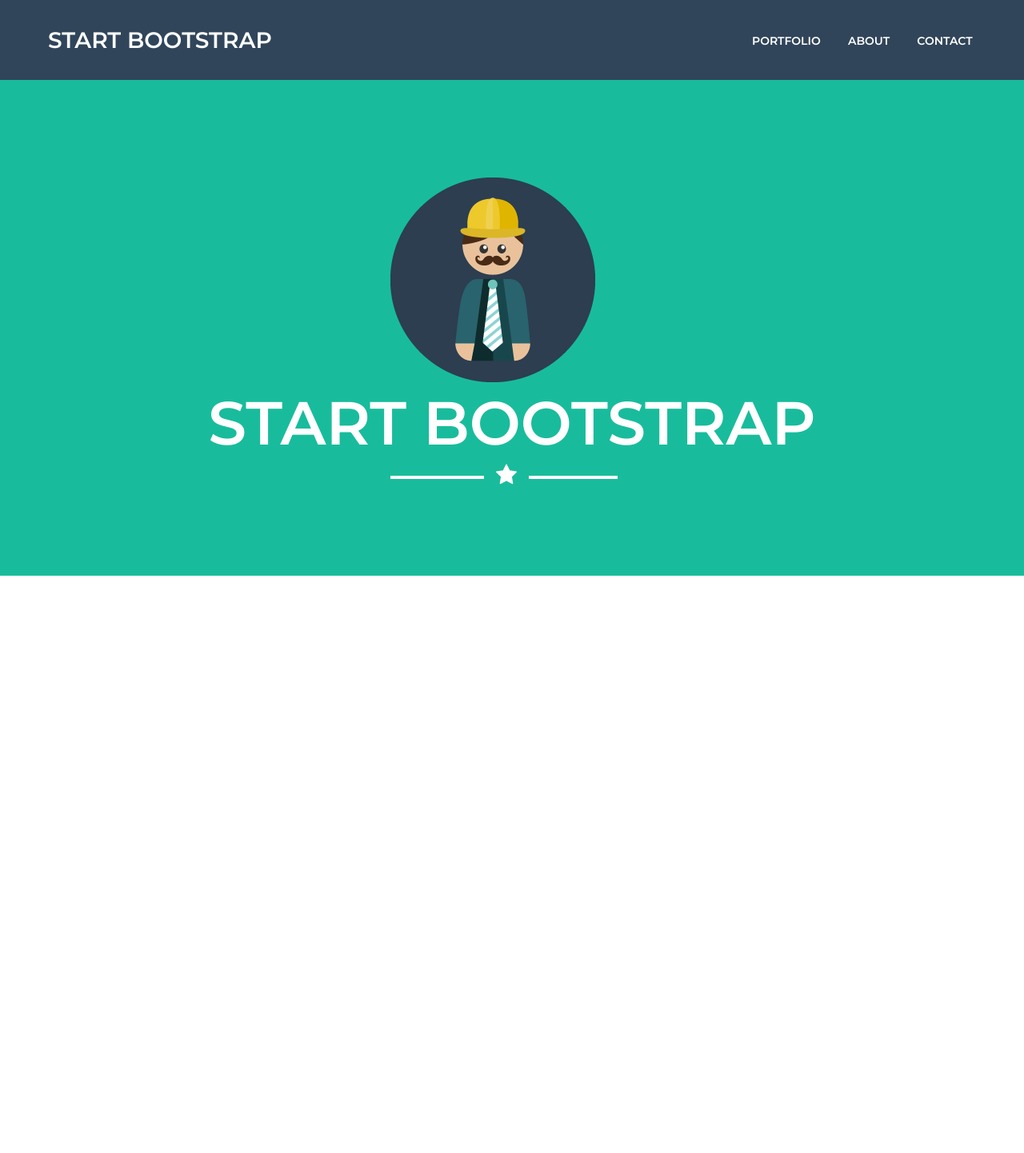
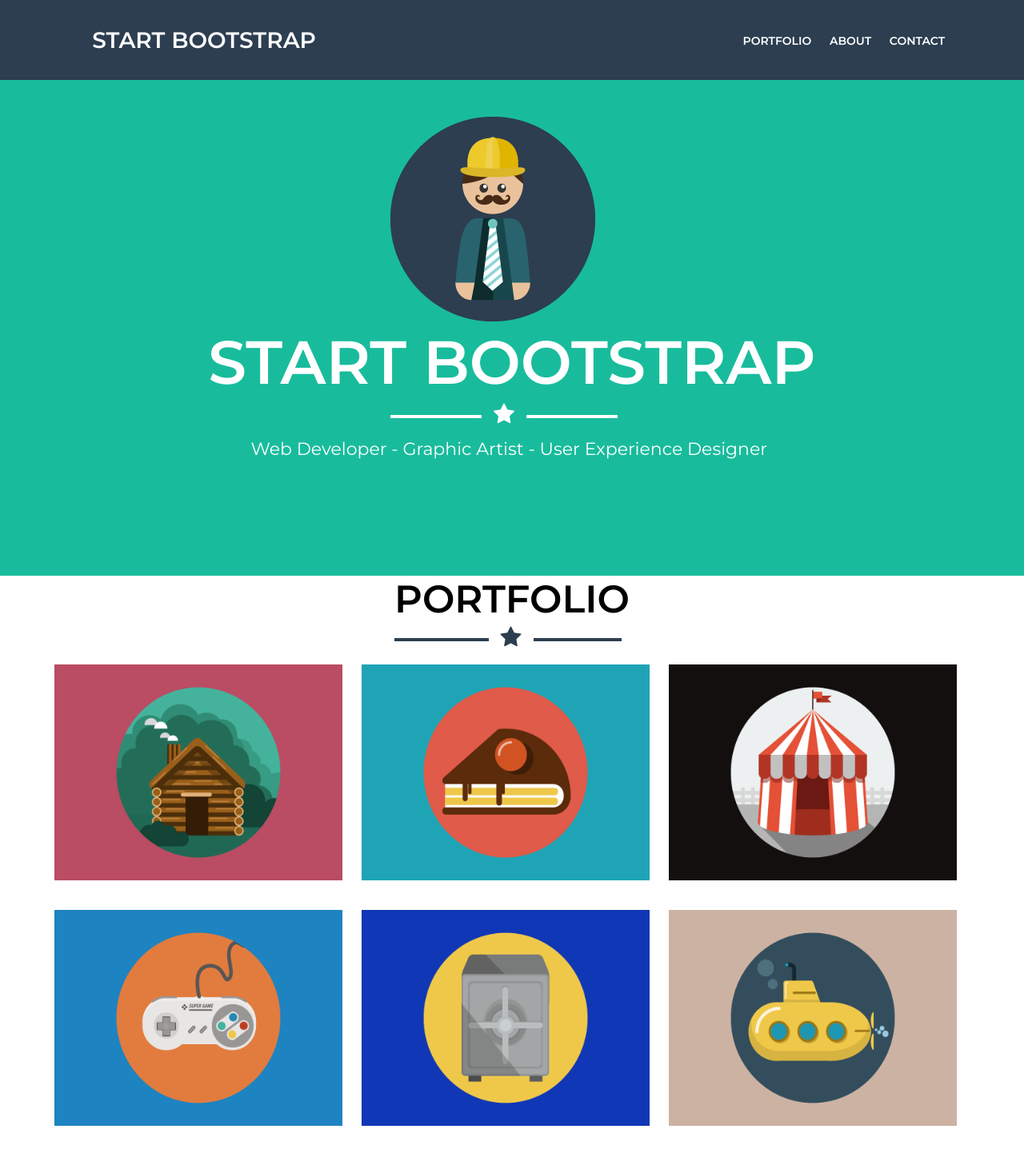
Before and after one commit to maryleo3007/Leccion30Enunciado, a plain HTML site: page index.html in a window 1280 px wide. Shown: the whole page at 80% size. Before the commit the page ends 800 px from the top, so only its background shows below. Drawn offline with Linux system fonts and the light colour scheme.

Commit message:
add portfolio

```diff
--- a/css/common.css
+++ b/css/common.css
@@ -1,6 +1,40 @@
 /*
  * Estilos reutilizables
  */
+ .cls-display-flex{
+   display: flex;
+ }
+ .cls-flex-direction{
+   flex-direction: row;
+ }
+ .cls-justify-content{
+   justify-content: space-between;
+ }
+ .cls-align-items{
+   align-items: center;
+ }
+ .color-font-blue{
+   color: #2c3e50;
+ }
+ .color-font-white{
+   color: #ffffff;
+ }
+ .hr-border-blue{
+   border: 2px solid #2c3e50;
+   background: #ffffff;
+ }
+ .hr-border-white{
+     border: 2px solid #ffffff;
+ }
+ .icon-white{
+   background: #18bc9c;
+   color: #ffffff;
+ }
+ .icon-blue{
+   background: #ffffff;
+   color: #2c3e50;
+ }
+ .
 [class*="col-"]{
   float:left;
 }
--- a/css/main.css
+++ b/css/main.css
@@ -1,26 +1,36 @@
-/*
- * Estilos de tu proyecto
- */
+
  *{
    box-sizing: content-box;
    padding: 0;
    margin: 0;
    font-family: 'Montserrat', sans-serif;
  }
+ /*
+ * Styles navigator
+ */
  #nav-freelancer{
+   background-color: #2c3e50;
+   position: fixed;
+   width: 100%;
+   transition: 0.35s ease;
+   z-index: 9999;
+ }
+ .nav-height{
    height: 100px;
-   background-color: #31455a;
-   display: fixed;
-   width: 100%;
-   display: flex;
-   flex-direction: row;
-   justify-content: space-between;
-   align-items: center;
+ }
+ .nav-height-scroll{
+   height: 70px;
  }
  .h1-nav{
-   padding-left: 60px;
+   padding-left: 9%;
    color: #fff;
    font-size: 28px;
+   transition: 0.35s ease;
+ }
+ .h1-nav-scroll{
+   font-size: 18px;
+   color: #fff;
+   padding-left: 9%;
  }
  .contain-listnav{
    width: 370px;
@@ -33,17 +43,60 @@
 }
 .list-nav li{
   display: inline-flex;
-  padding-left: 30px;
+  padding-left: 5%;
 }
+/*
+* styles- header
+*/
+#nav-freelancer{
+  background-color: #2c3e50;
+  position: fixed;
+  width: 100%;
+  transition: 0.35s ease;
+  z-index: 9999;
+}
+.nav-height{
+  height: 100px;
+}
+.nav-height-scroll{
+  height: 70px;
+}
+.h1-nav{
+  padding-left: 9%;
+  color: #fff;
+  font-size: 28px;
+  transition: 0.35s ease;
+}
+.h1-nav-scroll{
+  font-size: 18px;
+  color: #fff;
+  padding-left: 9%;
+}
+.contain-listnav{
+  width: 370px;
+}
+.list-nav li a{
+  text-decoration: none;
+  color: #fff;
+  font-size: 14px;
+  font-weight: bold;
+}
+.list-nav li{
+ display: inline-flex;
+ padding-left: 5%;
+}
+/*
+* styles- header
+*/
 .header-freelancer{
-  display: flex;
-  flex-direction: row;
  justify-content: space-around;
-  align-items: center;
  background-color: #18bc9c;
-  height: 620px;
+ height: 720px;
 }
 .header-freelancer img{
+ padding-left: 30%;
+}
+.div-header-contain .contain-icon{
  padding-left: 30%;
 }
 .h1-header{
@@ -51,19 +104,90 @@
  color: #ffffff;
 }
 .hr-icon-star{
-  border: 2px solid #ffffff;
  width: 280px;
-
  margin-top: 20px;
 }
 .span-icon{
-
  z-index: 100;
  position: absolute;
-  left: 22%;
  top: -15px;
+}
+.span-left-icon-header{
+ left: 45%;
 }
 .contain-icon{
  position: relative;
-  margin-left:30%;
+ margin-bottom: 25px;
 }
+.span-description{
+ color: #ffffff;
+ font-size: 22px;
+ padding-left: 7%;
+}
+/*
+* styles- portfolio
+*/
+.section-portfolio{
+  display: flex;
+  flex-direction: row;
+  justify-content: space-around;
+  flex-wrap: wrap;
+  align-items: center;
+  background-color: #ffffff;
+  height: 720px;
+}
+.h2-portfolio{
+  font-size: 3em;
+}
+.span-left-icon-portfolio{
+ left: 40%;
+}
+.contain-portfolio{
+    width: 90%;
+  	margin: auto;
+  	box-sizing: border-box;
+  	display: flex;
+  	flex-wrap: wrap;
+  	justify-content: space-around;
+}
+.img-fortfolio{
+  top: 0;
+  left: 0;
+  height: 90%;
+  width: 90%;
+  transition: all 0.2s linear;
+
+}
+.anchor-portfolio{
+  position: relative;
+  display: block;
+  width: 400px;
+  height: 300px;
+  margin: 1% 1% 1% 1%;
+}
+.span-search-portfolio{
+  width: 82.5%;
+  height: 43%;
+  position: absolute;
+  overflow: hidden;
+  top: 0;
+  left: 0;
+  padding-top: 35%;
+}
+.anchor-portfolio .span-search-portfolio{
+  opacity: 0;
+  background-color: rgba(66, 162, 109, 0.9);
+  transition: all 0.3s ease;
+  text-align:center;
+}
+
+.anchor-portfolio:hover .span-search-portfolio {
+  opacity: 2;
+}
+.nombre{
+  font-size: 30px;
+  padding: 45% 0% 0% 0%;
+  font-family:monospace;
+  color: white;
+  display: block;
+}
--- a/index.html
+++ b/index.html
@@ -11,9 +11,8 @@
 
 </head>
 <body>
-	<!-- Escribe tu código aquí -->
-		<nav id="nav-freelancer">
-				<h1 class="h1-nav">START BOOTSTRAP</h1>
+		<nav id="nav-freelancer" class="cls-display-flex cls-flex-direction cls-justify-content cls-align-items nav-height">
+				<h1 id="h1-nav-fl" class="h1-nav">START BOOTSTRAP</h1>
 				<div class="contain-listnav">
 						<ul class="list-nav">
 								<li><a href="">PORTFOLIO</a></li>
@@ -22,24 +21,66 @@
 						</ul>
 				</div>
 		</nav>
-		<header class="header-freelancer">
+		<header class="header-freelancer cls-display-flex flex-direction cls-align-items">
 				<div class="div-header-contain">
 						<img src="assets/images/profile.png" alt="">
 						<h1 class="h1-header">START BOOTSTRAP</h1>
+						<div class="contain-icon ">
+								<hr class="hr-icon-star hr-border-white"></hr>
+								<span class="fa fa-star span-icon icon-white span-left-icon-header"></span>
+						</div>
+						<span class="span-description">Web Developer - Graphic Artist - User Experience Designer</span>
+				</div>
+		</header>
+		<section class="section-portfolio cls-display-flex">
+				<div class="div-portfolio-contain">
+						<h2 class="h2-portfolio">PORTFOLIO</h1>
 						<div class="contain-icon">
-					<hr class="hr-icon-star"></hr>
-					<span class="fa fa-star span-icon"></span>
+								<hr class="hr-icon-star hr-border-blue"></hr>
+								<span class="fa fa-star span-icon icon-blue span-left-icon-portfolio"></span>
+						</div>
+				</div>
+				<div class="contain-portfolio">
+						<div class="col-4">
+							<a href="" class="anchor-portfolio">
+								<img src="assets/images/portfolio/cabin.png" alt="" class="img-fortfolio">
+								<span class="fa fa-search span-search-portfolio"></span>
+							</a>
+						</div>
+						<div class="col-4">
+							<a href="" class="anchor-portfolio">
+								<img src="assets/images/portfolio/cake.png" alt="" class="img-fortfolio">
+								<span class="fa fa-search span-search-portfolio"></span>
+							</a>
+						</div>
+						<div class="col-4">
+							<a href="" class="anchor-portfolio">
+								<img src="assets/images/portfolio/circus.png" alt="" class="img-fortfolio">
+								<span class="fa fa-search span-search-portfolio"></span>
+							</a>
+						</div>
+						<div class="col-4">
+							<a href="" class="anchor-portfolio">
+								<img src="assets/images/portfolio/game.png" alt="" class="img-fortfolio">
+								<span class="fa fa-search span-search-portfolio"></span>
+							</a>
+						</div>
+						<div class="col-4">
+							<a href="" class="anchor-portfolio">
+								<img src="assets/images/portfolio/safe.png" alt="" class="img-fortfolio">
+								<span class="fa fa-search span-search-portfolio"></span>
+							</a>
+						</div>
+						<div class="col-4">
+							<a href="" class="anchor-portfolio">
+								<img src="assets/images/portfolio/submarine.png" alt="" class="img-fortfolio">
+								<span class="fa fa-search span-search-portfolio"></span>
+							</a>
+						</div>
 				</div>
 
+		</section>
 
-				<!--<i class="fa fa-hourglass-start "></i>-->
-
-
-			</div>
-		</header>
-
-
-	<!-- Enlaza aquí tu archivo JS -->
-
+		<script src="js/app.js" charset="utf-8"></script>
 </body>
 </html>
--- a/js/app.js
+++ b/js/app.js
@@ -1,3 +1,22 @@
 /*
  * Archivo principal de JS
  */
+ var scrollTop = 0;
+ window.addEventListener("scroll", function(){
+    var currentScroll = window.pageYOffset || document.documentElement.scrollTop;
+    if (currentScroll > scrollTop){
+      document.getElementById("nav-freelancer").classList.add("class","nav-height-scroll");
+      document.getElementById("nav-freelancer").classList.add("class","cls-display-flex");
+      document.getElementById("nav-freelancer").classList.add("class","cls-flex-direction");
+      document.getElementById("nav-freelancer").classList.add("class","cls-justify-content");
+      document.getElementById("nav-freelancer").classList.add("class","cls-align-items");
+      document.getElementById("h1-nav-fl").classList.add("class", "h1-nav-scroll");
+    }
+    if(currentScroll <= 3){
+     document.getElementById("nav-freelancer").classList.remove("class","nav-height-scroll");
+     document.getElementById("nav-freelancer").classList.add("class","nav-height");
+     document.getElementById("h1-nav-fl").classList.remove("class", "h1-nav-scroll");
+     document.getElementById("h1-nav-fl").classList.add("class", "h1-nav");
+    }
+    scrollTop = currentScroll;
+ });
```
Also changed, not shown: assets/fonts/css/font-awesome.css. Lines whose indentation alone changed are shown as unchanged.
